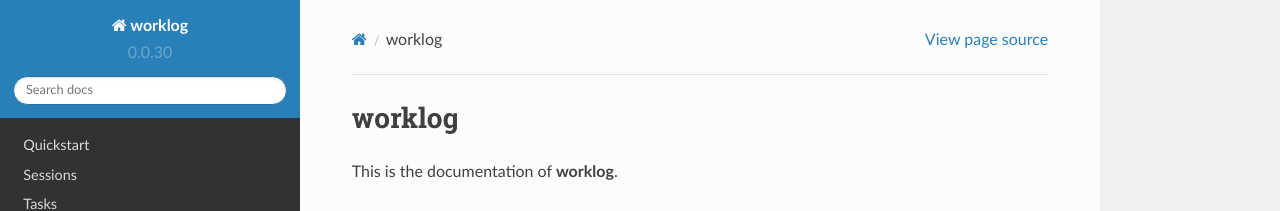
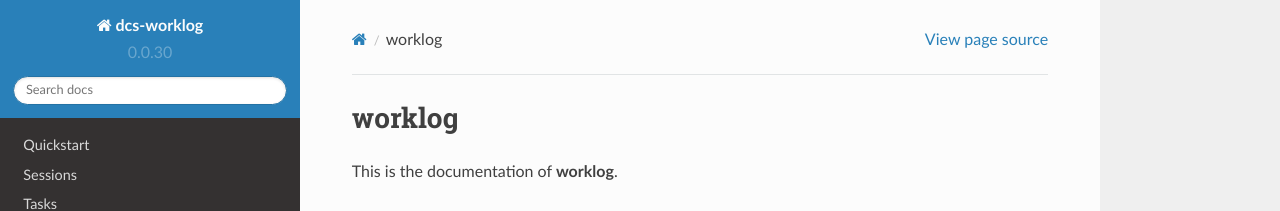
Before and after one commit to dotcs/worklog, a Sphinx documentation site: the page built from docs/index.rst, in a window 1280 px wide. Shown: the top 211 px of the page. Built offline with Sphinx 7.4.7 and the Read the Docs theme 2.0.0, drawn with Linux system fonts in a browser that asks for light colours.

Commit message:
Change project name of sphinx project

```diff
--- a/docs/conf.py
+++ b/docs/conf.py
@@ -17,7 +17,7 @@
 
 # -- Project information -----------------------------------------------------
 
-project = "worklog"
+project = "dcs-worklog"
 copyright = "2020, Fabian Mueller"
 author = "Fabian Mueller"
 
```
